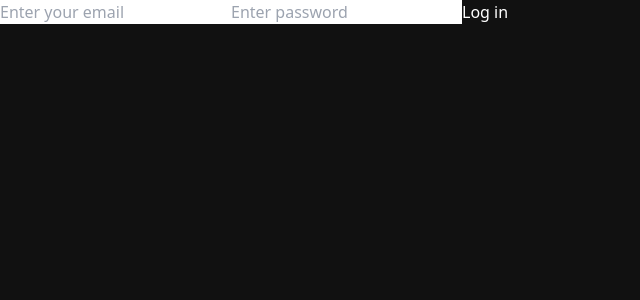
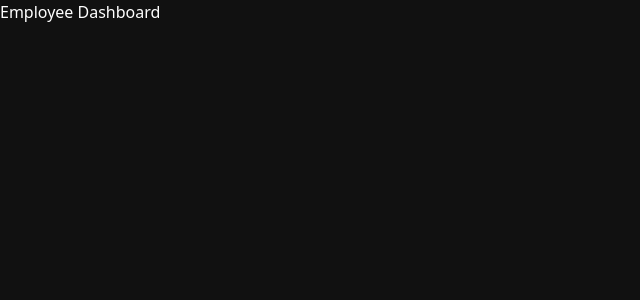
Before and after one commit to Moreshwar-wagh/ems, a React (Vite) app: page / in a window 1280 px wide. Shown: the top 300 px of the page, without its empty margins (0-640 px from the left). Built offline with nearby package versions, Linux system fonts and the light colour scheme.

Commit message:
feat: add EmployeeDashboard component and update App component to include it

```diff
--- a/src/App.jsx
+++ b/src/App.jsx
@@ -1,10 +1,12 @@
 import React from "react";
 import Login from "./components/Auth/Login";
+import EmployeeDashboard from "./components/Dashboard/EmployeeDashboard";
 
 const App = () => {
   return (
     <>
-      <Login />
+      {/* <Login /> */}
+      <EmployeeDashboard />
     </>
   );
 };
--- a/src/components/Dashboard/EmployeeDashboard.jsx
+++ b/src/components/Dashboard/EmployeeDashboard.jsx
@@ -0,0 +1,11 @@
+import React from "react";
+
+const EmployeeDashboard = () => {
+  return (
+    <div>
+      <h1>Employee Dashboard</h1>
+    </div>
+  );
+};
+
+export default EmployeeDashboard;
```
